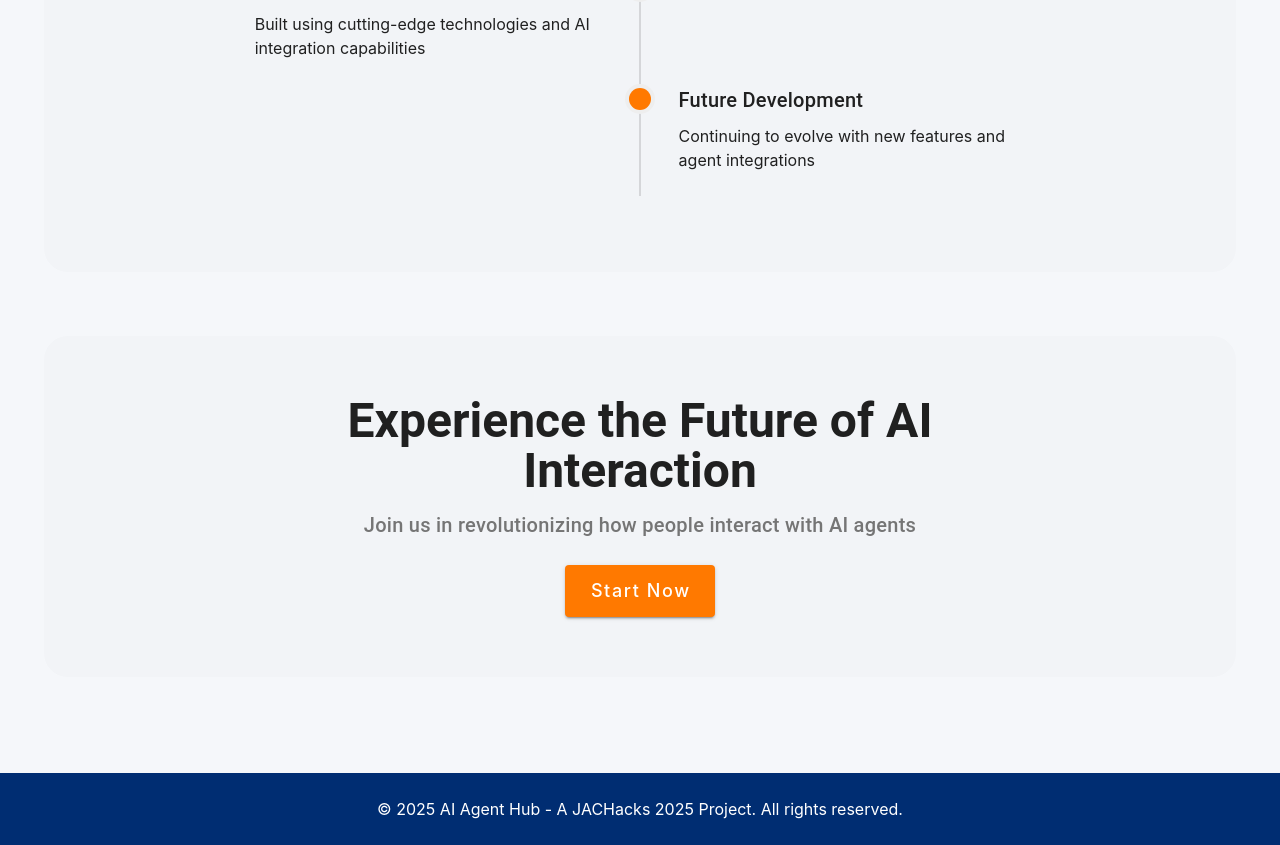
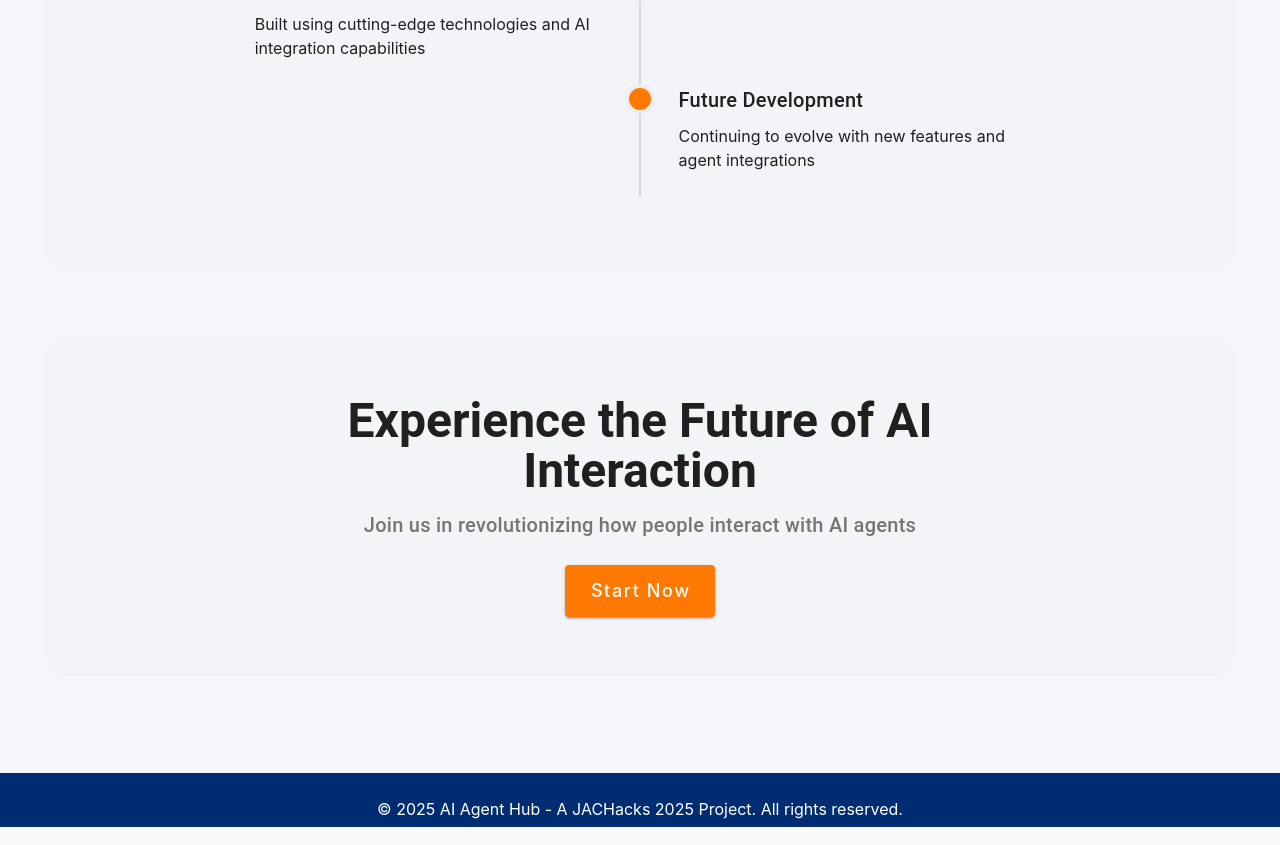
Before and after one commit to royisme/TaxAgentWeb, a Vue app: page / in a window 1280 px wide. Shown: the part 1541-2386 px from the top of the page. Built offline with nearby package versions, Linux system fonts and the light colour scheme; no server answers.

Commit message:
初步优化显示

```diff
--- a/src/components/AppFooter.vue
+++ b/src/components/AppFooter.vue
@@ -1,5 +1,5 @@
 <template>
-  <v-footer class="text-center d-flex flex-column" :class="themeStore.isDark ? 'bg-surface' : 'bg-primary'">
+  <v-footer class="text-center d-flex flex-column fixed-height-footer" :class="themeStore.isDark ? 'bg-surface' : 'bg-primary'">
     <div class="py-4 text-white">
       <p>© {{ new Date().getFullYear() }} AI Agent Hub - A JACHacks 2025 Project. All rights reserved.</p>
     </div>
@@ -12,4 +12,8 @@
 </script>
 
 <style scoped lang="sass">
+.fixed-height-footer
+  height: 54px !important
+  min-height: 54px
+  max-height: 54px
 </style>
--- a/src/components/Chat.vue
+++ b/src/components/Chat.vue
@@ -1,6 +1,6 @@
 <template>
   <v-container>
-    <v-card class="mx-auto" elevation="2" max-width="800">
+    <v-card class="mx-auto" elevation="2" max-width="900" style="height: 100%;">
       <v-card-title class="d-flex align-center rounded-top">
         <v-icon class="mr-2" color="primary">mdi-chat</v-icon>
         Agent Chat (Hybrid: Fetch Text + WS Audio)
@@ -512,7 +512,7 @@
 <style scoped lang="scss">
   /* Use theme variables for background and text color */
   .chat-messages {
-    height: 400px; /* Or use calc(100vh - Xpx) for better responsiveness */
+    height: 80vh; /* Or use calc(100vh - Xpx) for better responsiveness */
     overflow-y: auto;
     padding: 16px;
     background-color: rgb(var(--v-theme-surface)); /* Use surface color */
--- a/src/layouts/default.vue
+++ b/src/layouts/default.vue
@@ -1,11 +1,10 @@
 <template>
   <div class="default-layout">
     <AppBar class="mb-4" />
-    <v-main>
+    <v-main class="flex-grow-1">
       <router-view />
     </v-main>
     <AppFooter class="mt-4" />
-
   </div>
 </template>
 
@@ -13,3 +12,12 @@
   import AppBar from '@/components/AppBar.vue'
   import AppFooter from '@/components/AppFooter.vue';
 </script>
+
+<style scoped>
+.default-layout {
+  display: flex;
+  flex-direction: column;
+  min-height: 100vh;
+  overflow: hidden;
+}
+</style>
--- a/src/pages/chat.vue
+++ b/src/pages/chat.vue
@@ -10,7 +10,6 @@
 
   <style scoped>
   .chat-page {
-    height: 100%;
     width: 100%;
   }
   </style>
```
